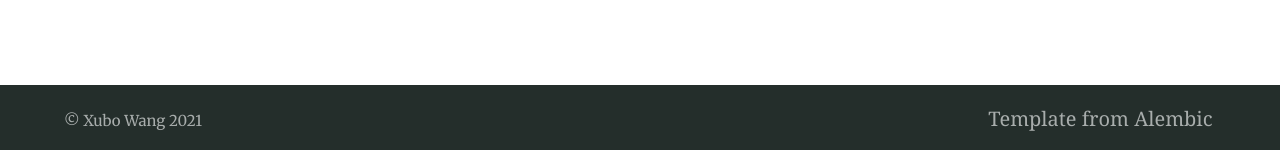
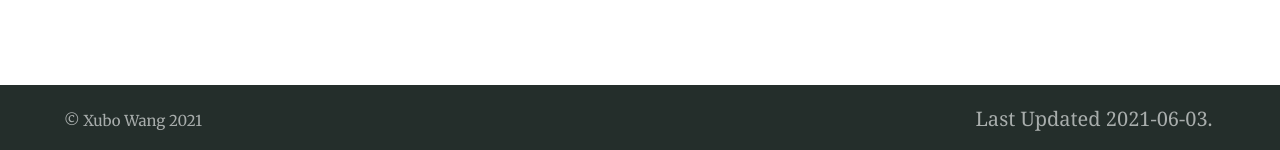
Before and after one commit to xbwanglab/xwang, a Jekyll site: the page built from offline.md, in a window 1280 px wide. Shown: the part 747-897 px from the top of the page. Built offline with Jekyll 4.4.1, drawn with Linux system fonts in a browser that asks for light colours.

Commit message:
Update _config.yml

```diff
--- a/_config.yml
+++ b/_config.yml
@@ -137,7 +137,7 @@ navigation_header:
 #  url: https://github.com/daviddarnes/alembic
 
 navigation_footer:
-- title: Template from Alembic
+- title: Last Updated 2021-06-03.
 #  url: https://darn.es
 
 #social_links: # Appears in sidebar. Set the urls then uncomment and comment out as desired
```
